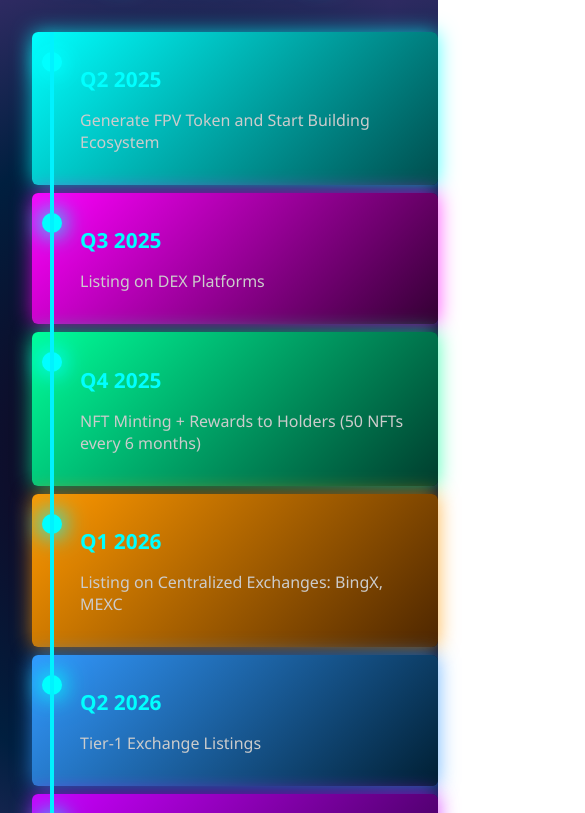
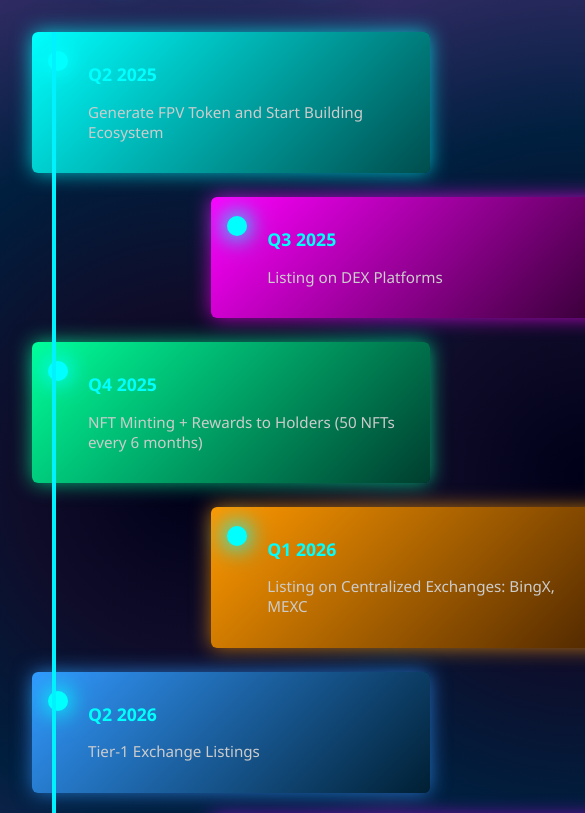
Before and after one commit to ebray783/roadmap, a plain HTML site: page index.html in a window 390 px wide. Shown: the part 185-998 px from the top of the page, 585 px wide, since content can reach past the window. Drawn offline with Linux system fonts and the light colour scheme.

Commit message:
Update index.html

```diff
--- a/index.html
+++ b/index.html
@@ -168,23 +168,33 @@
       }
     }
 
-    /* 📱 RESPONSIVE STYLE */
   @media (max-width: 768px) {
-      .step, .step:nth-child(even), .step:nth-child(odd) {
-        width: 100%;
-        left: 0 !important;
-        padding-left: 3rem;
+  .timeline::after {
+    left: 20px;
+    margin-left: 0;
+  }
+
+  .step {
+    width: 100% !important;
+    padding: 1rem 1rem 1rem 3.5rem;
+    margin: 1.5rem 0;
   }
 
   .step::before {
-        left: 10px !important;
+    top: 1.2rem;
+    left: 1rem !important;
     right: auto !important;
   }
 
-      .timeline::after {
-        left: 20px;
+  h2 {
+    font-size: 1.1rem;
+  }
+
+  p {
+    font-size: 0.95rem;
   }
 }
+
   </style>
 </head>
 <body>
```
Lines whose indentation alone changed are shown as unchanged.
